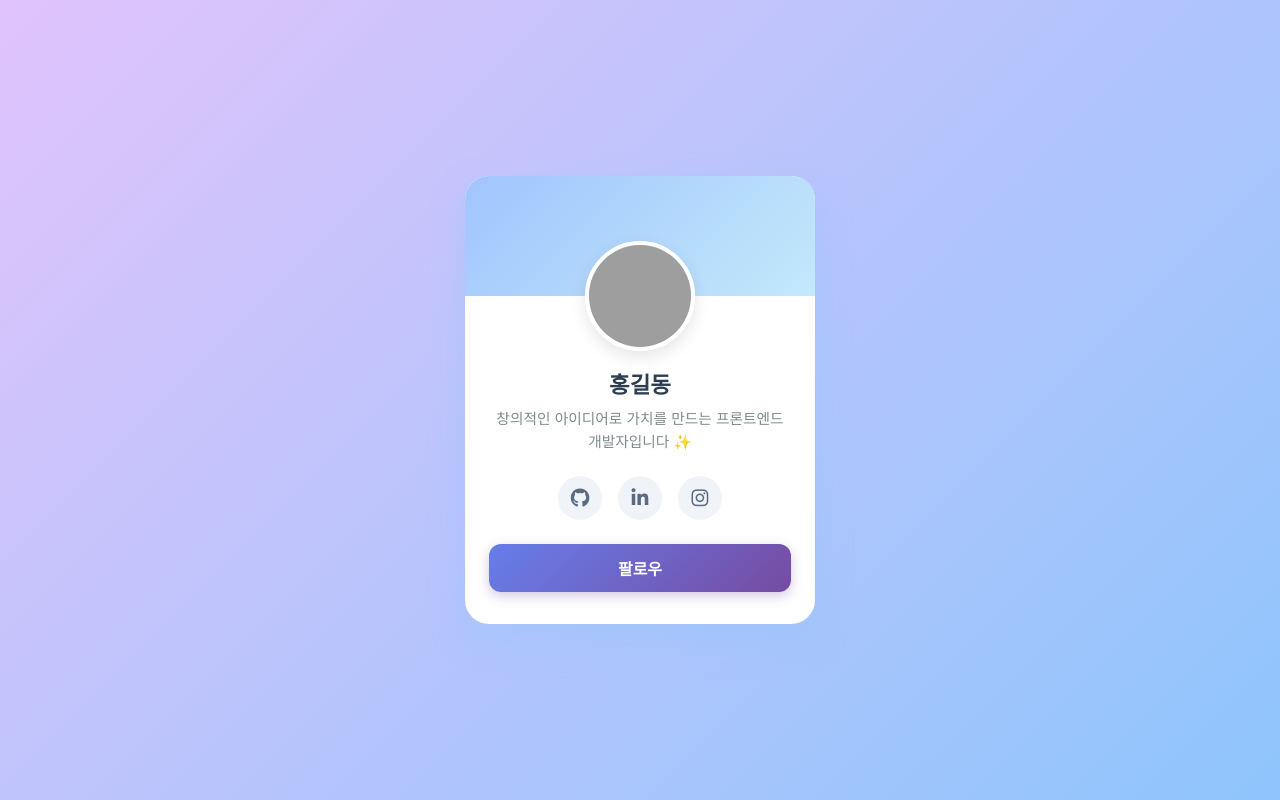
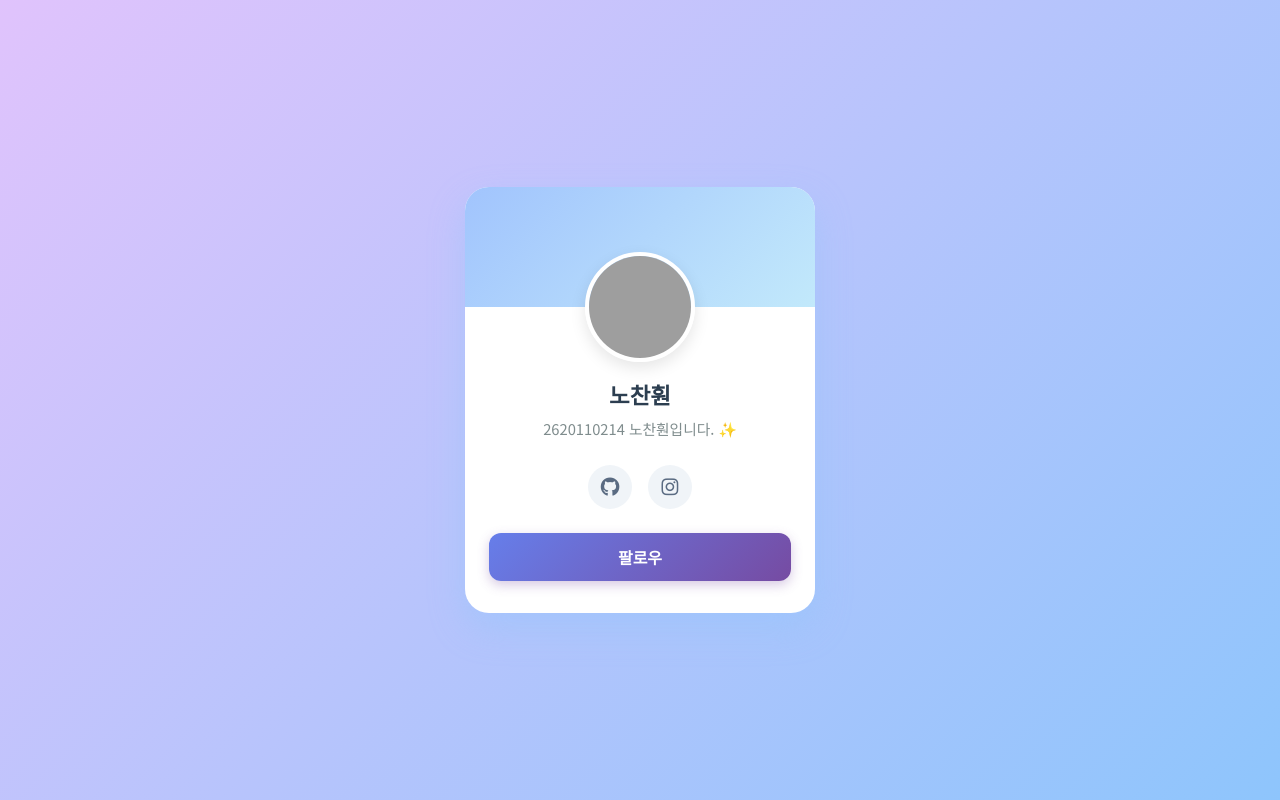
Before and after one commit to chanhwon123/26-w04-profilecard, a plain HTML site: page index.html in a window 1280 px wide. Drawn offline with Linux system fonts and the light colour scheme; grey boxes are pictures that could not be loaded.

Commit message:
index 파일 수정

```diff
--- a/index.html
+++ b/index.html
@@ -22,16 +22,13 @@
                 <img src="https://images.unsplash.com/photo-1534528741775-53994a69daeb?auto=format&fit=crop&q=80&w=400" alt="프로필 사진" class="profile-img">
             </div>
 
-            <h2 class="profile-name">홍길동</h2>
-            <p class="profile-bio">창의적인 아이디어로 가치를 만드는 프론트엔드 개발자입니다 ✨</p>
+            <h2 class="profile-name">노찬훤</h2>
+            <p class="profile-bio">2620110214 노찬훤입니다. ✨</p>
 
             <!-- SNS 아이콘 링크 -->
             <div class="social-links">
                 <a href="https://github.com" target="_blank" class="social-btn github" aria-label="GitHub">
                     <i class="fa-brands fa-github"></i>
-                </a>
-                <a href="https://linkedin.com" target="_blank" class="social-btn linkedin" aria-label="LinkedIn">
-                    <i class="fa-brands fa-linkedin-in"></i>
                 </a>
                 <a href="https://instagram.com" target="_blank" class="social-btn instagram" aria-label="Instagram">
                     <i class="fa-brands fa-instagram"></i>
```
